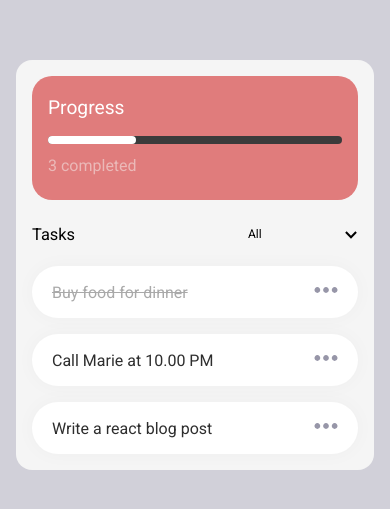
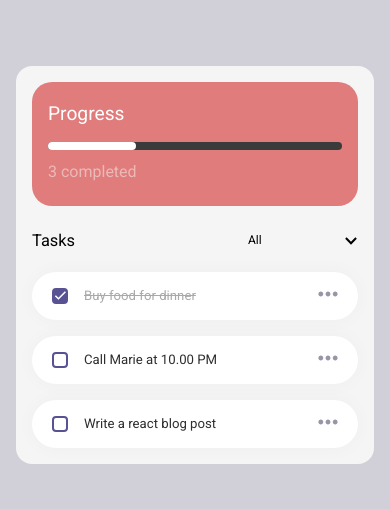
Before and after one commit to rinn-dev/todo-app, a React (Vite) app: page / in a window 390 px wide. Shown: the part 157-666 px from the top of the page. Built offline with nearby package versions, Linux system fonts and the light colour scheme.

Commit message:
feat: checkbox and responsive tweaks

```diff
--- /dev/null
+++ b/src/components/checkbox/Checkbox.tsx
@@ -0,0 +1,31 @@
+import { type FC } from 'react';
+import classNames from 'classnames';
+import { RenderIf } from '../utils/RenderIf';
+import Checked from '../../icons/checked.svg';
+import './styles.scss';
+
+interface CheckboxProps {
+  isChecked: boolean;
+  onChange: (value: boolean) => void;
+}
+
+export const Checkbox: FC<CheckboxProps> = ({ isChecked, onChange }) => {
+  return (
+    <button
+      type="button"
+      role="checkbox"
+      className={classNames('checkbox', { checked: isChecked })}
+      onClick={() => onChange(!isChecked)}
+    >
+      <RenderIf condition={isChecked}>
+        <img
+          width={12}
+          height={12}
+          src={Checked}
+          alt="Checked"
+          className="checkbox__check"
+        />
+      </RenderIf>
+    </button>
+  );
+};
--- /dev/null
+++ b/src/components/checkbox/styles.scss
@@ -0,0 +1,35 @@
+@use '../../styles/colors' as * ;
+
+.checkbox {
+  display: flex;
+  justify-content: center;
+  align-items: center;
+  width: 22px;
+  height: 22px;
+  border-radius: 6px;
+  border: 2px solid $indigo;
+  background-color: transparent;
+
+  &:focus {
+    outline: none;
+  }
+
+  &:hover {
+    cursor: pointer;
+  }
+
+  &.checked {
+    background-color: $indigo;
+  }
+
+  @media screen and (max-width: 480px) {
+    width: 16px;
+    height: 16px;
+    border-radius: 4px;
+
+    &__check {
+      width: 12px;
+      height: 12px;
+    }
+  }
+}
--- a/src/components/tasks/Task.tsx
+++ b/src/components/tasks/Task.tsx
@@ -1,7 +1,8 @@
-import type { FC } from 'react';
+import { useState, type FC } from 'react';
 import Dots from '../../icons/dots.svg';
 import './task.scss';
 import classNames from 'classnames';
+import { Checkbox } from '../checkbox/Checkbox';
 
 interface TaskProps {
   id: string;
@@ -10,10 +11,15 @@ interface TaskProps {
 }
 
 export const Task: FC<TaskProps> = ({ title, completed }) => {
+  const [isCompleted, setIsCompleted] = useState<boolean>(completed);
   return (
     <div className="task">
       <div className="task__info">
-        <span className={classNames({ completed })}>{title}</span>
+        <Checkbox
+          isChecked={isCompleted}
+          onChange={() => setIsCompleted(!isCompleted)}
+        />
+        <span className={classNames({ completed: isCompleted })}>{title}</span>
       </div>
       <div className="task__actions">
         <button className="task__actions__trigger">
--- a/src/components/tasks/task.scss
+++ b/src/components/tasks/task.scss
@@ -9,8 +9,13 @@
   background-color: $white;
   box-shadow: 0px 0px 20px 0px #00000008;
   padding: 12px 20px;
+  column-gap: 10px;
 
   &__info {
+    display: flex;
+    column-gap: 16px;
+    align-items: center;
+
     & > span {
       font-size: 1rem;
       line-height: 1.125rem;
@@ -39,4 +44,24 @@
       }
      }
   }
+
+  @media screen and (max-width: 480px) {
+    &__info {
+       & > span {
+        font-size: 0.825rem;
+        line-height: 1rem;
+       }
+    }
+
+    &__actions {
+      position: relative;
+
+      &__trigger {
+        & > img {
+          width: 20px;
+          height: 20px;
+        }
+      }
+   }
+  }
 }
```
Also changed, not shown: src/icons/checked.svg (added).
